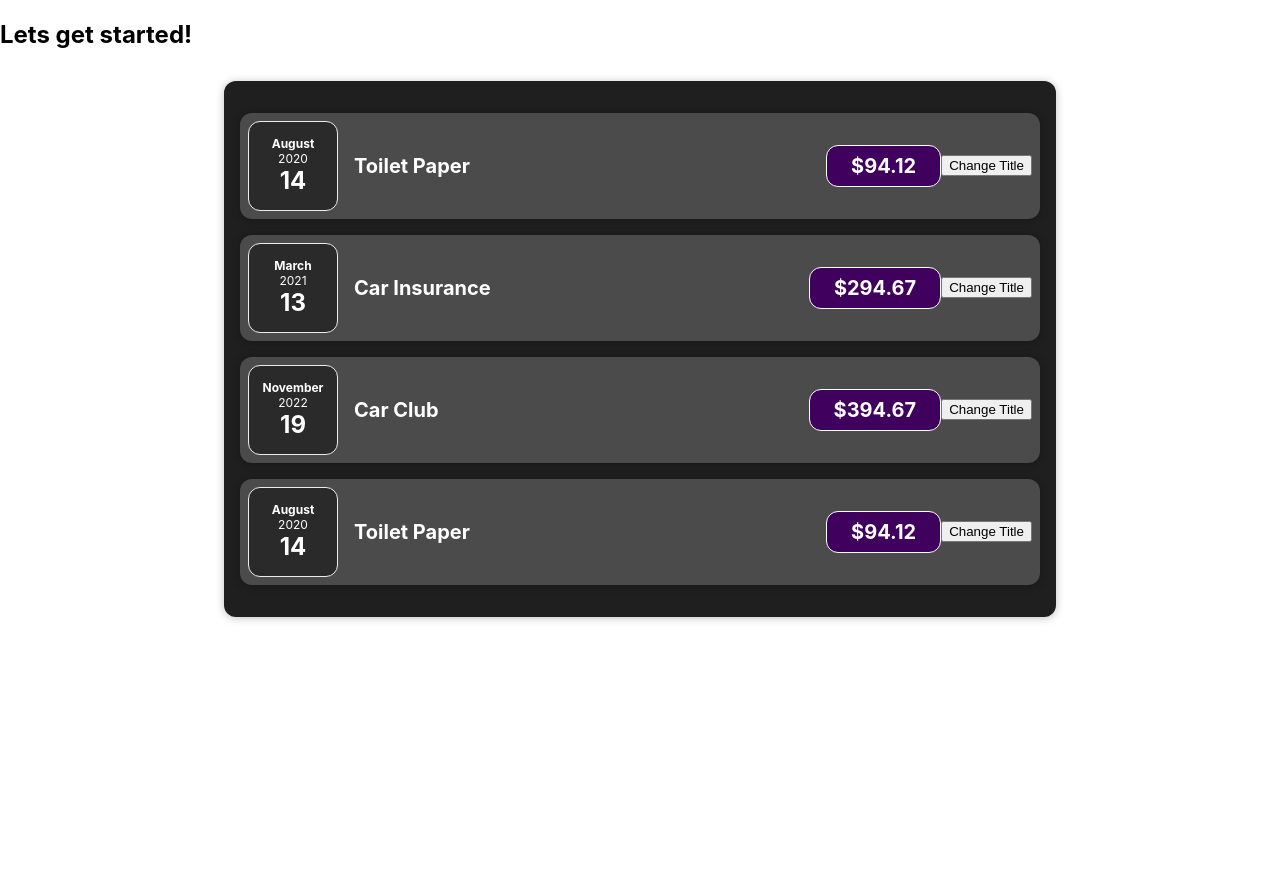
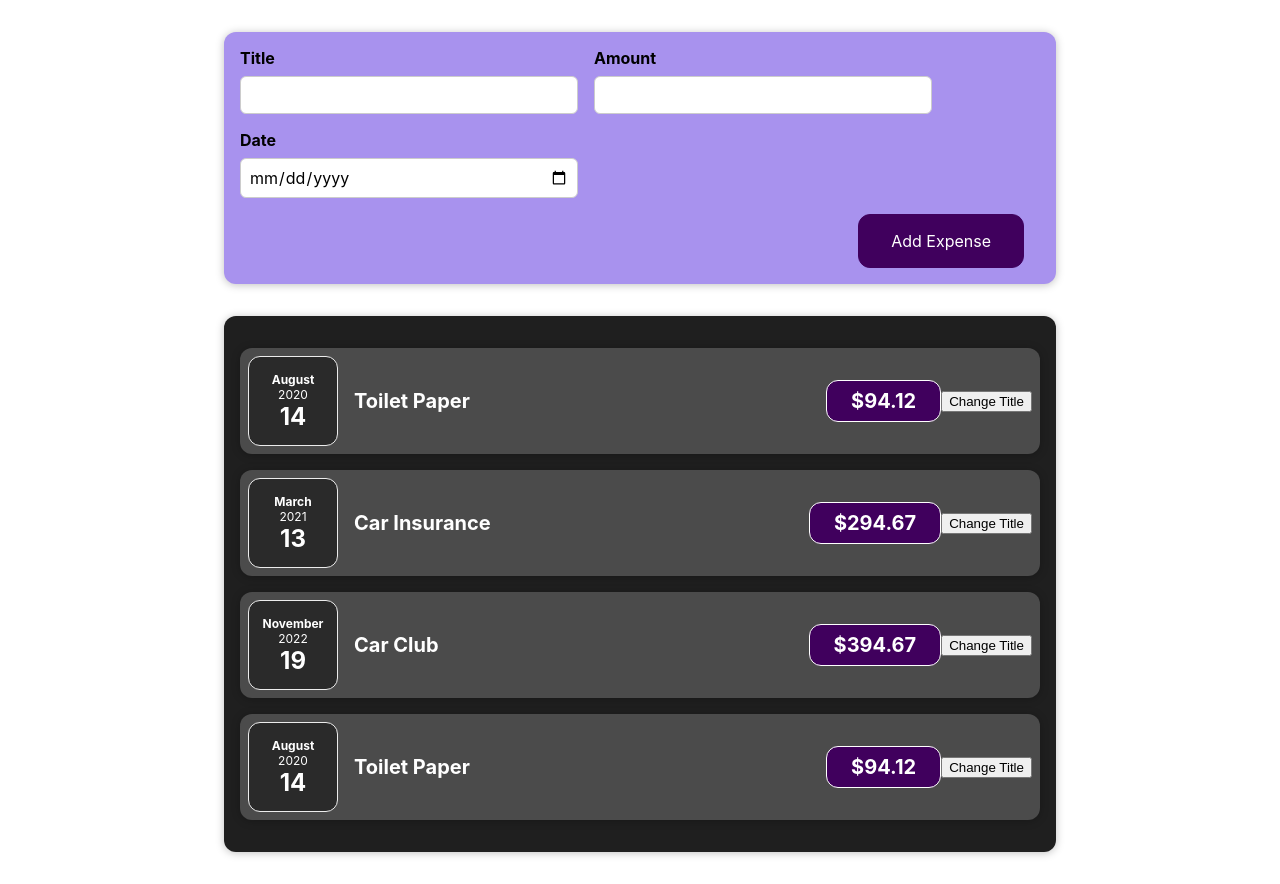
Before and after one commit to Abdul-Qadeer654/go, a React (Create React App) app: page / in a window 1280 px wide. Before the commit the page ends 800 px from the top, so only its background shows below. Built offline with nearby package versions, Linux system fonts and the light colour scheme.

Commit message:
Adding values form

```diff
--- a/src/App.js
+++ b/src/App.js
@@ -1,4 +1,5 @@
 import React from "react";
+import NewExpense from "./components/NewExpense/NewExpense";
 
 import Expenses from "./components/Expenses/Expenses";
 import "./App.css";
@@ -33,7 +34,7 @@
 
   return (
     <div>
-      <h2>Lets get started!</h2>
+      <NewExpense />
       <Expenses items={expenses} />
     </div>
   );
--- a/src/components/Expenses/ExpenseItem.js
+++ b/src/components/Expenses/ExpenseItem.js
@@ -6,6 +6,7 @@
 
 const ExpenseItem = (props) => {
   const [title, setTitle] = useState(props.title);
+  console.log("ExpenseItem evaluated by React");
 
   const clickHandler = () => {
     setTitle("updated!");
--- /dev/null
+++ b/src/components/NewExpense/ExpenseForm.css
@@ -0,0 +1,26 @@
+.new-expense__controls {
+  display: flex;
+  flex-wrap: wrap;
+  gap: 1rem;
+  margin-bottom: 1rem;
+  text-align: left;
+}
+
+.new-expense__control label {
+  font-weight: bold;
+  margin-bottom: 0.5rem;
+  display: block;
+}
+
+.new-expense__control input {
+  font: inherit;
+  padding: 0.5rem;
+  border-radius: 6px;
+  border: 1px solid #ccc;
+  width: 20rem;
+  max-width: 100%;
+}
+
+.new-expense__actions {
+  text-align: right;
+}
--- /dev/null
+++ b/src/components/NewExpense/ExpenseForm.js
@@ -0,0 +1,31 @@
+import React from "react";
+import "./ExpenseForm.css";
+
+const ExpenseForm = () => {
+  const titleChangeHandler = (event) => {
+    console.log(event.target.value);
+  };
+  return (
+    <form>
+      <div className="new-expense__controls">
+        <div className="new-expense__control">
+          <label>Title</label>
+          <input type="text" onChange={titleChangeHandler} />
+        </div>
+        <div className="new-expense__control">
+          <label>Amount</label>
+          <input type="number" min="0.01" step="0.01" />
+        </div>
+        <div className="new-expense__control">
+          <label>Date</label>
+          <input type="date" min="2019-01-01" max="2022-12-31" />
+        </div>
+      </div>
+      <div className="new-expense__actions">
+        <button type="submit">Add Expense</button>
+      </div>
+    </form>
+  );
+};
+
+export default ExpenseForm;
--- /dev/null
+++ b/src/components/NewExpense/NewExpense.css
@@ -0,0 +1,38 @@
+.new-expense {
+  background-color: #a892ee;
+  padding: 1rem;
+  margin: 2rem auto;
+  width: 50rem;
+  max-width: 95%;
+  border-radius: 12px;
+  text-align: center;
+  box-shadow: 0 1px 8px rgba(0, 0, 0, 0.25);
+}
+
+.new-expense button {
+  font: inherit;
+  cursor: pointer;
+  padding: 1rem 2rem;
+  border: 1px solid #40005d;
+  background-color: #40005d;
+  color: white;
+  border-radius: 12px;
+  margin-right: 1rem;
+}
+
+.new-expense button:hover,
+.new-expense button:active {
+  background-color: #510674;
+  border-color: #510674;
+}
+
+.new-expense button.alternative {
+  color: #220131;
+  border-color: transparent;
+  background-color: transparent;
+}
+
+.new-expense button.alternative:hover,
+.new-expense button.alternative:active {
+  background-color: #ddb3f8;
+}
--- /dev/null
+++ b/src/components/NewExpense/NewExpense.js
@@ -0,0 +1,13 @@
+import React from "react";
+import ExpenseForm from "./ExpenseForm";
+import "./NewExpense.css";
+
+const NewExpense = () => {
+  return (
+    <div className="new-expense">
+      <ExpenseForm />
+    </div>
+  );
+};
+
+export default NewExpense;
```
